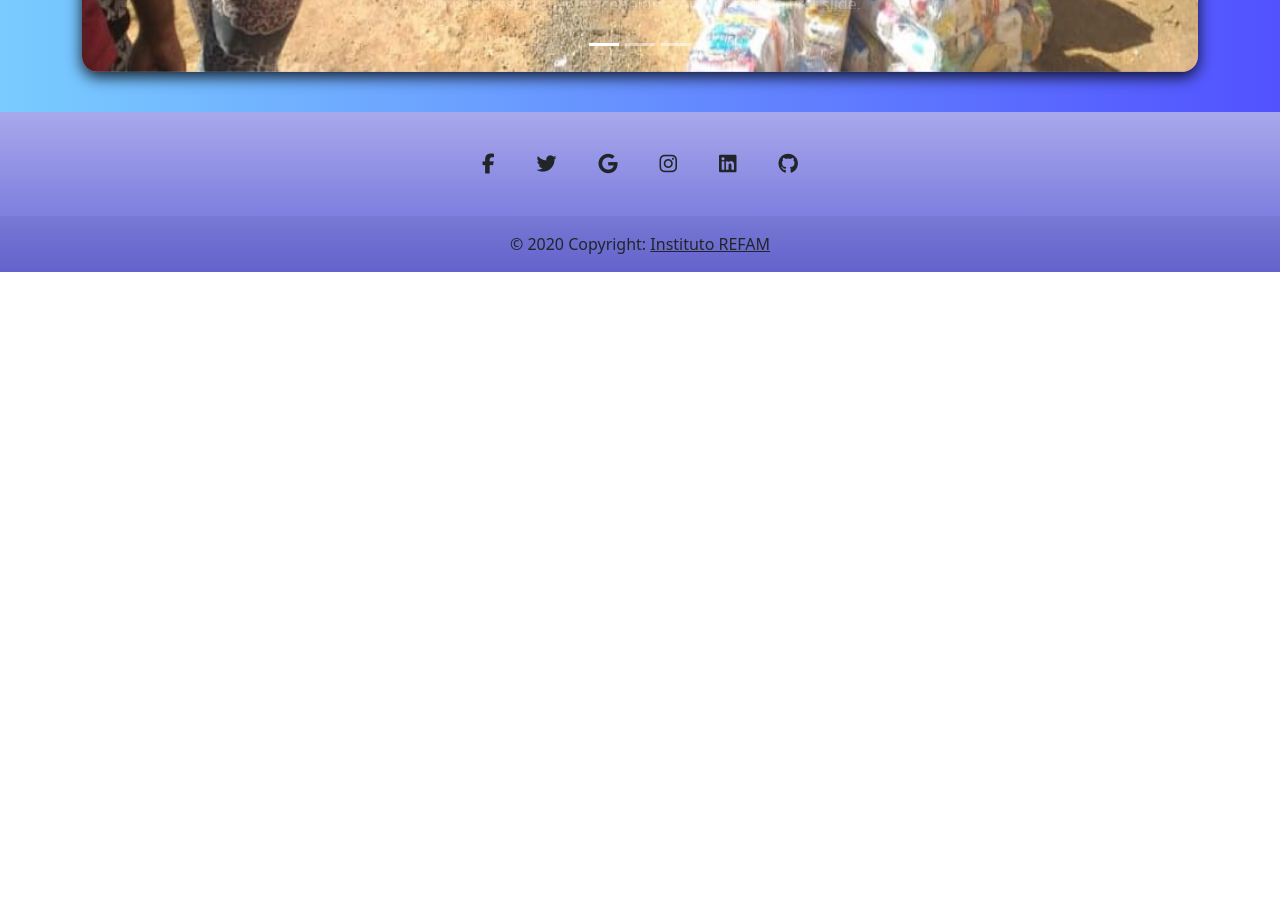
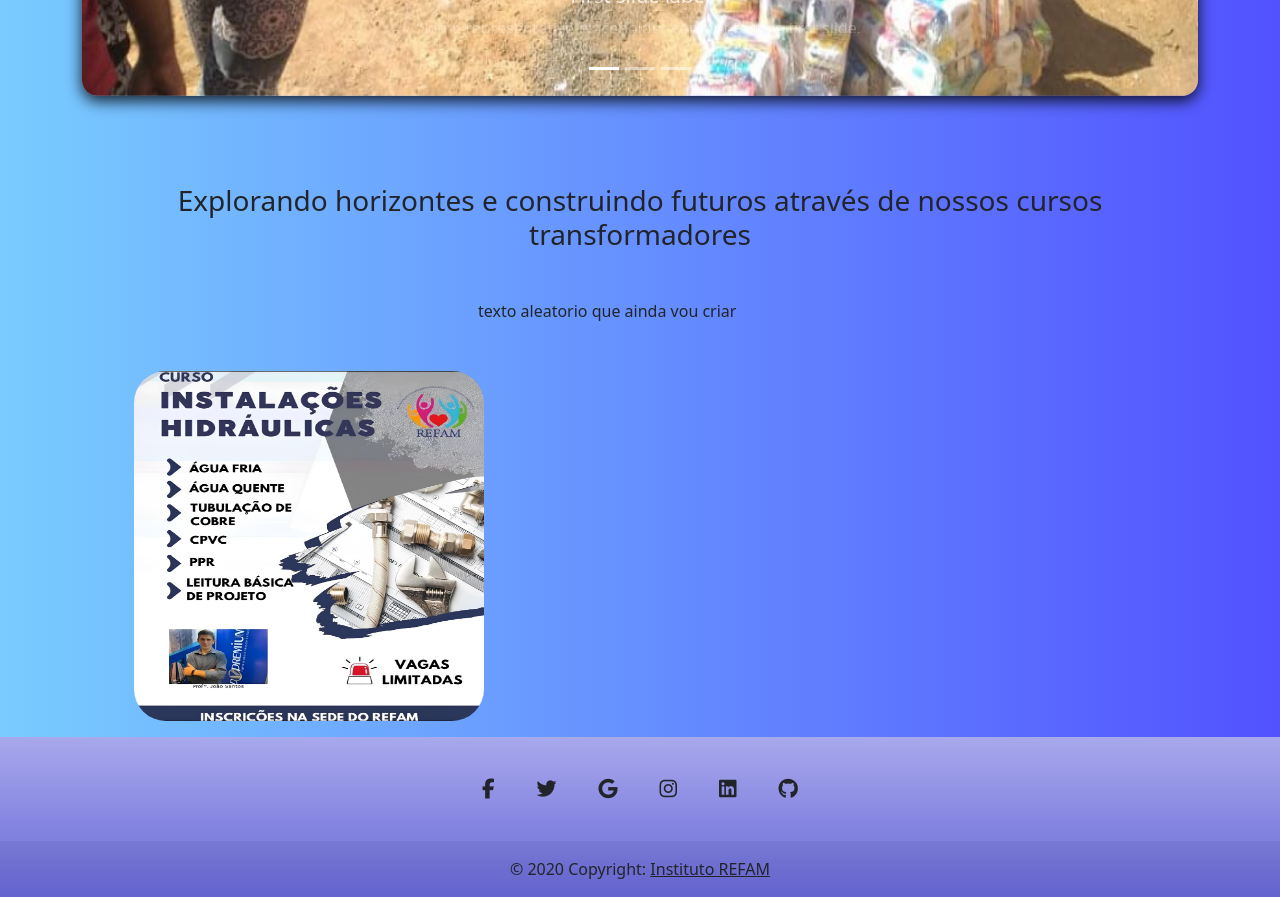
Before and after one commit to LucasHash123/projeto-refam, an Angular app: page / in a window 1280 px wide. Shown: the part 1800-2697 px from the top of the page. Before the commit the page ends 2072 px from the top, so only its background shows below. Built offline with nearby package versions, Linux system fonts and the light colour scheme.

Commit message:
adicionei um novo componente de cursos que esta ainda em andamento

```diff
--- a/src/app/app.component.html
+++ b/src/app/app.component.html
@@ -1,3 +1,4 @@
 <app-header></app-header>
 <app-sobre></app-sobre>
+<app-cursos></app-cursos>
 <app-footer></app-footer>
--- a/src/app/app.module.ts
+++ b/src/app/app.module.ts
@@ -7,6 +7,7 @@ import { HeaderComponent } from './header/header.component';
 import { FooterComponent } from './footer/footer.component';
 import { SobreComponent } from './home/sobre/sobre.component';
 import { ContatosComponent } from './home/contatos/contatos.component';
+import { CursosComponent } from './home/cursos/cursos.component';
 
 @NgModule({
   declarations: [
@@ -14,7 +15,8 @@ import { ContatosComponent } from './home/contatos/contatos.component';
     HeaderComponent,
     FooterComponent,
     SobreComponent,
-    ContatosComponent
+    ContatosComponent,
+    CursosComponent
   ],
   imports: [
     BrowserModule,
--- /dev/null
+++ b/src/app/home/cursos/cursos.component.html
@@ -0,0 +1,14 @@
+<section class="container">
+    <article class="row">
+        <h3 class="text-center my-5 col-12">
+            Explorando horizontes e construindo futuros através de nossos cursos transformadores
+        </h3>
+
+        <figure class="pt-5 ps-5 ms-3 mt-4 col-4">
+            <img class="rounded-5" src="./assets/img/cursos/hidraulica.jpg" width="350px" height="350px" alt="">
+        </figure>
+        <div class="col-6">
+               texto aleatorio que ainda vou criar
+        </div>
+    </article>
+</section>
--- a/src/app/home/sobre/sobre.component.html
+++ b/src/app/home/sobre/sobre.component.html
@@ -15,7 +15,7 @@
         <h1 class="text-center pb-2">
             Algumas atividades do REFAM
         </h1>
-        <div class="container mt-5">
+        <div class="container my-5">
             <div class="row">
                 <ul class="list-inline d-flex justify-content-center flex-wrap"> <!-- Adicione flex-wrap para garantir que os itens se ajustem em dispositivos menores -->
                     <li class="list-inline-item pe-5">
```
Also changed, not shown: src/app/home/cursos/cursos.component.ts (added, +10 -0 lines), src/app/home/cursos/cursos.component.css (added), src/assets/img/cursos/hidraulica.jpg (added), 1 other file (tests, documents, lock files or other folders).
